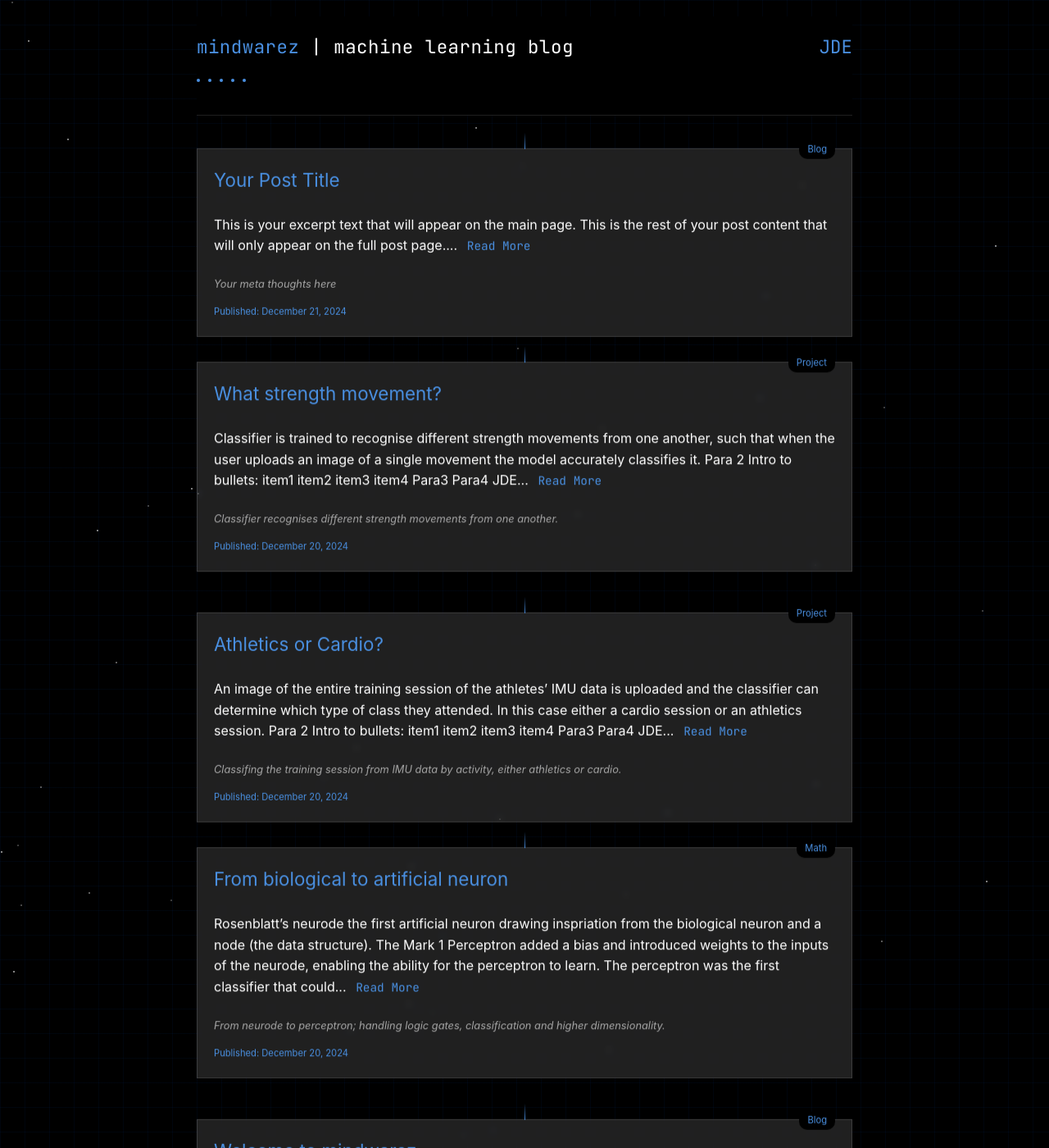
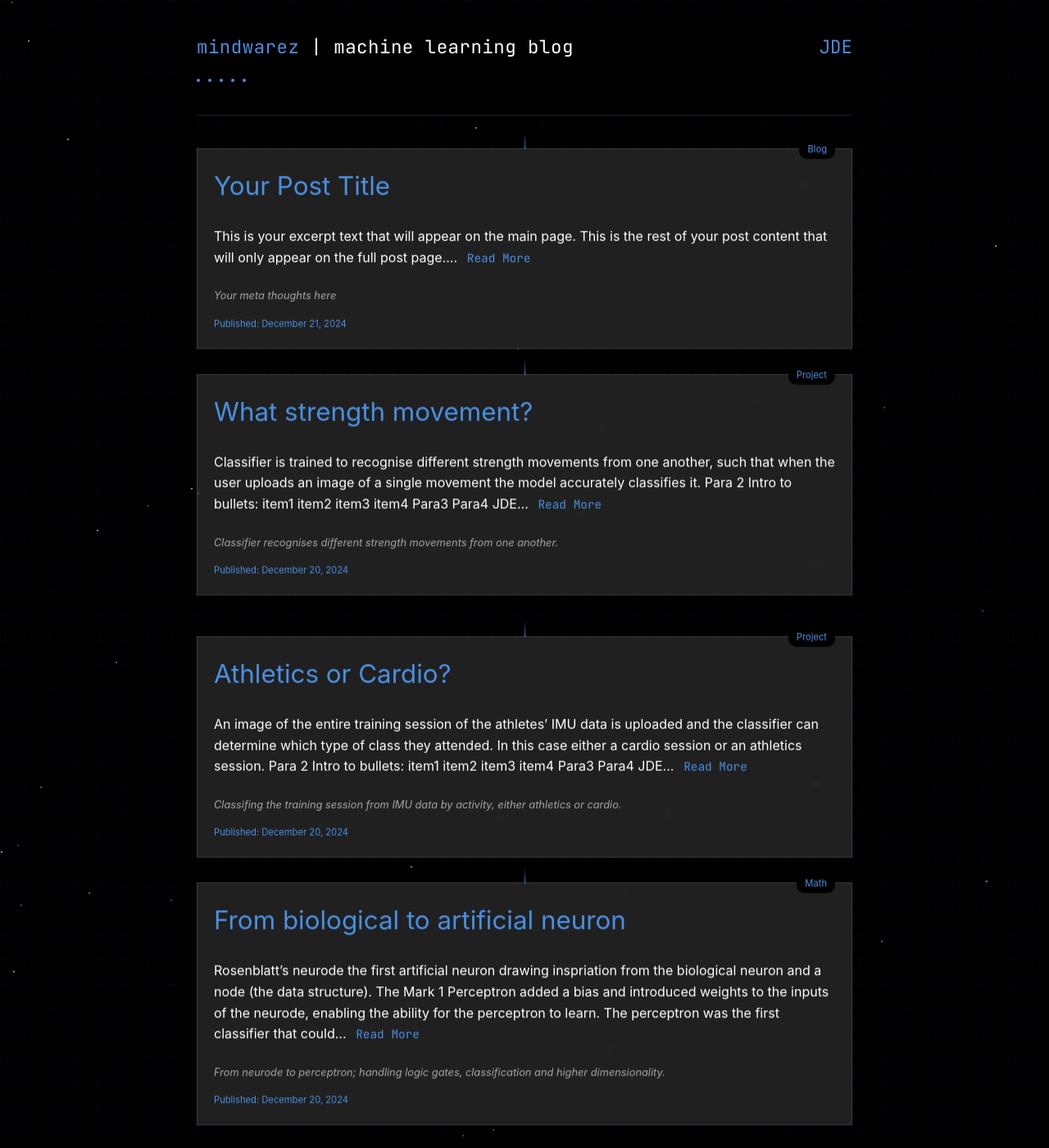
Before and after one commit to jamesbychance/mindwarez, a Jekyll site: the page built from index.html, in a window 1280 px wide and 1400 px high. Shown: the whole window at 82% size. Built offline with Jekyll 4.4.1, drawn with Linux system fonts in a browser that asks for light colours.

Commit message:
more stylistic changes full blog post title blue

```diff
--- a/assets/css/styles.css
+++ b/assets/css/styles.css
@@ -180,21 +180,22 @@ body {
     border-radius: 10px;
 }
 
-h2 {
-    margin-top: 0;
-    font-weight: 400;
-    font-size: 1.4em;
-}
-
-h2 a {
+h2,
+h2 a,
+.feed-item h2,
+article h2 {
     color: var(--accent-blue);
     text-decoration: none;
     cursor: pointer;
+    font-weight: 400;
+    font-size: 1.4em;
+    margin-top: 0;
 }
 
 h2 a:hover,
 h2 a:visited,
-h2 a:active {
+h2 a:active,
+article h2 {
     color: var(--accent-blue);
     text-decoration: none;
 }
```
